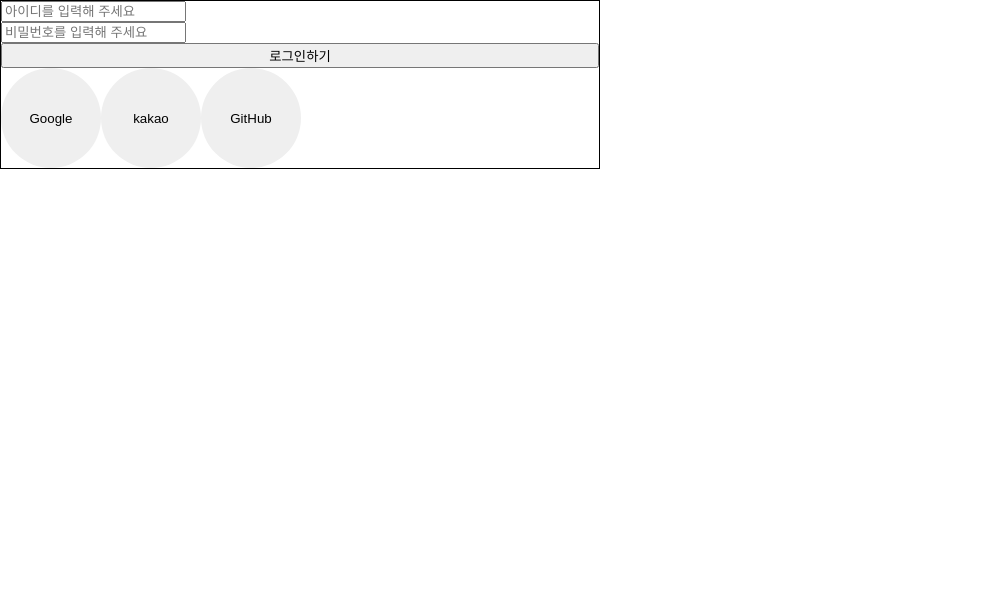
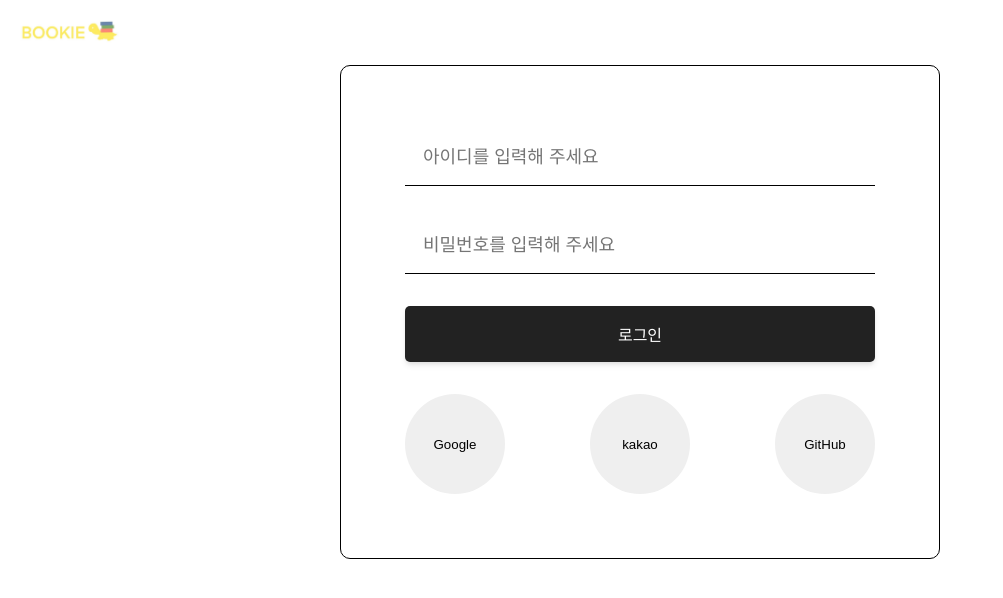
Before and after one commit to limhyerin/BookReviewSite, a React (Create React App) app: page /signin in a window 1280 px wide. Shown: the top 598 px of the page, without its empty margins (0-1003 px from the left). Built offline with nearby package versions, Linux system fonts and the light colour scheme; no server answers.

Commit message:
Fix: 회원가입, 로그인 기능 수정, 레이아웃 추가

```diff
--- a/src/components/CustomButton.jsx
+++ b/src/components/CustomButton.jsx
@@ -35,7 +35,7 @@ const StyledButtonWrap = styled.div`
 const CustomButton = ({ onClick, color, radius, text }) => {
   return (
     <StyledButtonWrap onClick={onClick} color={color} radius={radius}>
-      <button class="success">{text}</button>
+      <button>{text}</button>
     </StyledButtonWrap>
   );
 };
--- /dev/null
+++ b/src/pages/layout/Header.jsx
@@ -0,0 +1,61 @@
+import styled from 'styled-components';
+import bookieLogo from '../../assets/bookieLogo.jpg';
+import CustomButton from '../../components/CustomButton';
+import { Link, useLocation, useNavigate } from 'react-router-dom';
+
+const StyledHeader = styled.header`
+  display: flex;
+  flex-direction: row;
+  justify-content: space-between;
+  padding: 1.2rem;
+`;
+
+const StyledFigure = styled(Link)`
+  img {
+    width: 100px;
+  }
+`;
+
+const StyledButtonBox = styled.div`
+  display: flex;
+  flex-direction: row;
+  justify-content: space-between;
+  width: 11rem;
+`;
+
+const StyledProfile = styled.div`
+  width: 30px;
+  height: 30px;
+  border: 1px solid black;
+  border-radius: 50%;
+`;
+
+const Header = ({ authState }) => {
+  const { pathname } = useLocation();
+  const navigate = useNavigate();
+  const navigateToSignIn = () => {
+    navigate('/signin');
+  };
+  const navigateToSignUp = () => {
+    navigate('/signup');
+  };
+  return (
+    <StyledHeader>
+      <StyledFigure to={'/'}>
+        <img src={bookieLogo} alt="logo" />
+      </StyledFigure>
+      {authState ? (
+        <StyledProfile />
+      ) : (
+        pathname.includes('sign') || (
+          <StyledButtonBox>
+            <CustomButton onClick={navigateToSignIn} text={'Sign In'} />
+            <CustomButton onClick={navigateToSignUp} text={'Sign Up'} />
+          </StyledButtonBox>
+        )
+      )}
+    </StyledHeader>
+  );
+};
+
+export default Header;
--- /dev/null
+++ b/src/pages/layout/Layout.jsx
@@ -0,0 +1,19 @@
+import { Outlet } from 'react-router-dom';
+import Header from './Header';
+import styled from 'styled-components';
+
+const StyledLayout = styled.main`
+  max-width: 1440px;
+  margin: 0 auto;
+`;
+
+const Layout = ({ authState }) => {
+  return (
+    <StyledLayout>
+      <Header authState={authState} />
+      <Outlet />
+    </StyledLayout>
+  );
+};
+
+export default Layout;
--- a/src/pages/signInPage/SignInPage.jsx
+++ b/src/pages/signInPage/SignInPage.jsx
@@ -2,18 +2,43 @@ import { GithubAuthProvider, GoogleAuthProvider, signInWithEmailAndPassword, sig
 import React, { useState } from 'react';
 import styled from 'styled-components';
 import { auth } from '../../firebase/firebase';
+import CustomButton from '../../components/CustomButton';
+import CustomModal from '../../components/CustomModal';
 
 const SignInWrapper = styled.div`
   max-width: 600px;
+  margin: 0 auto;
+  padding: 4rem;
   border: 1px solid black;
+  border-radius: 10px;
 `;
 const SignInForm = styled.form`
   display: flex;
   flex-direction: column;
 `;
-const InputBox = styled.div``;
-const SignInButton = styled.button``;
-const SocialSignInBox = styled.div``;
+const InputBox = styled.div`
+  width: 100%;
+  padding: 1rem;
+  margin-bottom: 2rem;
+  border-bottom: 1px solid black;
+  input {
+    font-size: ${(props) => props.theme.fontSize.lg};
+    border: none;
+    outline: none;
+  }
+`;
+const StyledButtonBox = styled.div`
+  button {
+    width: 100%;
+    padding: 1rem;
+    margin-bottom: 2rem;
+  }
+`;
+const SocialSignInBox = styled.div`
+  display: flex;
+  justify-content: space-between;
+  width: 100%;
+`;
 const SocialIcon = styled.button`
   width: 100px;
   height: 100px;
@@ -25,6 +50,8 @@ const SignInPage = () => {
     userId: '',
     password: ''
   });
+  const [isOpen, setIsOpen] = useState(false);
+
   const onChangeUserInfo = (event) => {
     const { name, value } = event.target;
     setUserInfo((prev) => ({ ...prev, [name]: value }));
@@ -35,6 +62,7 @@ const SignInPage = () => {
     try {
       await signInWithEmailAndPassword(auth, userId, password);
     } catch (error) {
+      setIsOpen(true);
       console.error(error);
     }
   };
@@ -57,6 +85,9 @@ const SignInPage = () => {
   };
   return (
     <>
+      <CustomModal isOpen={isOpen} closeModal={() => setIsOpen(false)}>
+        로그인 정보가 틀렸습니다.
+      </CustomModal>
       <SignInWrapper>
         <SignInForm onSubmit={onSignIn}>
           <InputBox>
@@ -79,7 +110,9 @@ const SignInPage = () => {
               onChange={onChangeUserInfo}
             />
           </InputBox>
-          <SignInButton type="submit">로그인하기</SignInButton>
+          <StyledButtonBox>
+            <CustomButton text={'로그인'} />
+          </StyledButtonBox>
         </SignInForm>
         <SocialSignInBox>
           <SocialIcon onClick={onClickGoogleSignIn}>Google</SocialIcon>
--- a/src/pages/signUpPage/SignUpPage.jsx
+++ b/src/pages/signUpPage/SignUpPage.jsx
@@ -2,18 +2,43 @@ import React, { useState } from 'react';
 import styled from 'styled-components';
 import { createUserWithEmailAndPassword } from 'firebase/auth';
 import { auth } from '../../firebase/firebase';
+import CustomButton from '../../components/CustomButton';
+import { useNavigate } from 'react-router-dom';
 
 const SignUpWrapper = styled.div`
   max-width: 600px;
+  margin: 0 auto;
+  padding: 4rem;
   border: 1px solid black;
+  border-radius: 10px;
 `;
 const SignUpForm = styled.form`
   display: flex;
   flex-direction: column;
 `;
-const InputBox = styled.div``;
-const SignUpButton = styled.button``;
-const SocialSignUpBox = styled.div``;
+const InputBox = styled.div`
+  width: 100%;
+  padding: 1rem;
+  margin-bottom: 2rem;
+  border-bottom: 1px solid black;
+  input {
+    font-size: ${(props) => props.theme.fontSize.lg};
+    border: none;
+    outline: none;
+  }
+`;
+const StyledButtonBox = styled.div`
+  button {
+    width: 100%;
+    padding: 1rem;
+    margin-bottom: 2rem;
+  }
+`;
+const SocialSignUpBox = styled.div`
+  display: flex;
+  justify-content: space-between;
+  width: 100%;
+`;
 const SocialIcon = styled.button`
   width: 100px;
   height: 100px;
@@ -26,6 +51,7 @@ const SignUpPage = () => {
     password: '',
     nickname: ''
   });
+  const navigate = useNavigate();
   const onChangeUserInfo = (event) => {
     const { name, value } = event.target;
     setUserInfo((prev) => ({ ...prev, [name]: value }));
@@ -35,6 +61,7 @@ const SignUpPage = () => {
     const { userId, password } = userInfo;
     try {
       const userCredential = await createUserWithEmailAndPassword(auth, userId, password);
+      navigate('review');
       console.log(userCredential);
     } catch (error) {
       console.error(error);
@@ -73,7 +100,9 @@ const SignUpPage = () => {
               onChange={onChangeUserInfo}
             />
           </InputBox>
-          <SignUpButton type="submit">회원가입하기</SignUpButton>
+          <StyledButtonBox>
+            <CustomButton text={'가입하기'} />
+          </StyledButtonBox>
         </SignUpForm>
         <SocialSignUpBox>
           <SocialIcon>Google</SocialIcon>
--- a/src/shared/Router.jsx
+++ b/src/shared/Router.jsx
@@ -1,4 +1,4 @@
-import React, { useEffect } from 'react';
+import React, { useEffect, useState } from 'react';
 import { BrowserRouter, Route, Routes } from 'react-router-dom';
 import MainPage from '../pages/mainPage/MainPage';
 import MyPage from '../pages/myPage/MyPage';
@@ -8,10 +8,13 @@ import SignInPage from '../pages/signInPage/SignInPage';
 import SignUpPage from '../pages/signUpPage/SignUpPage';
 import { onAuthStateChanged } from 'firebase/auth';
 import { auth } from '../firebase/firebase';
+import Layout from '../pages/layout/Layout';
 
 const Router = () => {
+  const [authState, setAuthState] = useState();
   useEffect(() => {
     onAuthStateChanged(auth, (user) => {
+      setAuthState(user);
       console.log('user', user);
     });
   }, []);
@@ -19,12 +22,14 @@ const Router = () => {
   return (
     <BrowserRouter>
       <Routes>
-        <Route path="/" element={<MainPage />} />
-        <Route path="/mypage" element={<MyPage />} />
-        <Route path="/review-detail/" element={<ReviewDetailPage />} />
-        <Route path="/review" element={<ReviewPage />} />
-        <Route path="/signin" element={<SignInPage />} />
-        <Route path="/signup" element={<SignUpPage />} />
+        <Route element={<Layout authState={authState} />}>
+          <Route path="/" element={<MainPage />} />
+          <Route path="/mypage" element={<MyPage />} />
+          <Route path="/review-detail/:id" element={<ReviewDetailPage />} />
+          <Route path="/review" element={<ReviewPage />} />
+          <Route path="/signin" element={<SignInPage />} />
+          <Route path="/signup" element={<SignUpPage />} />
+        </Route>
       </Routes>
     </BrowserRouter>
   );
```
Also changed, not shown: src/assets/bookieLogo.jpg (added).
